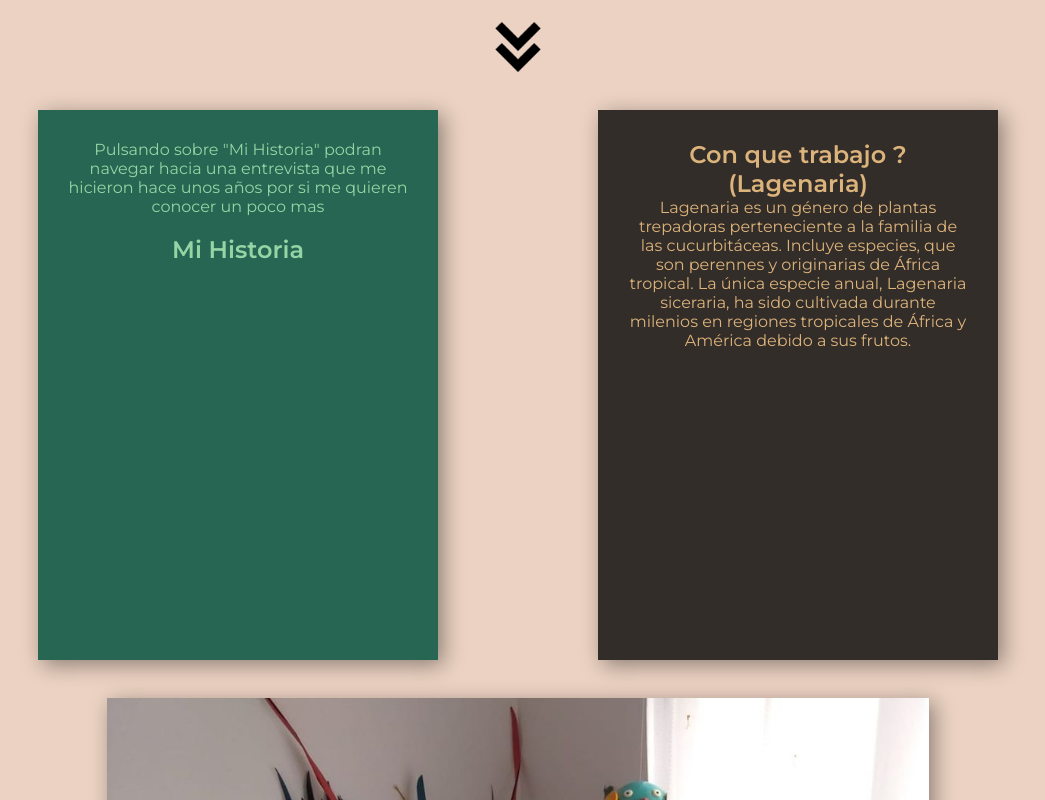
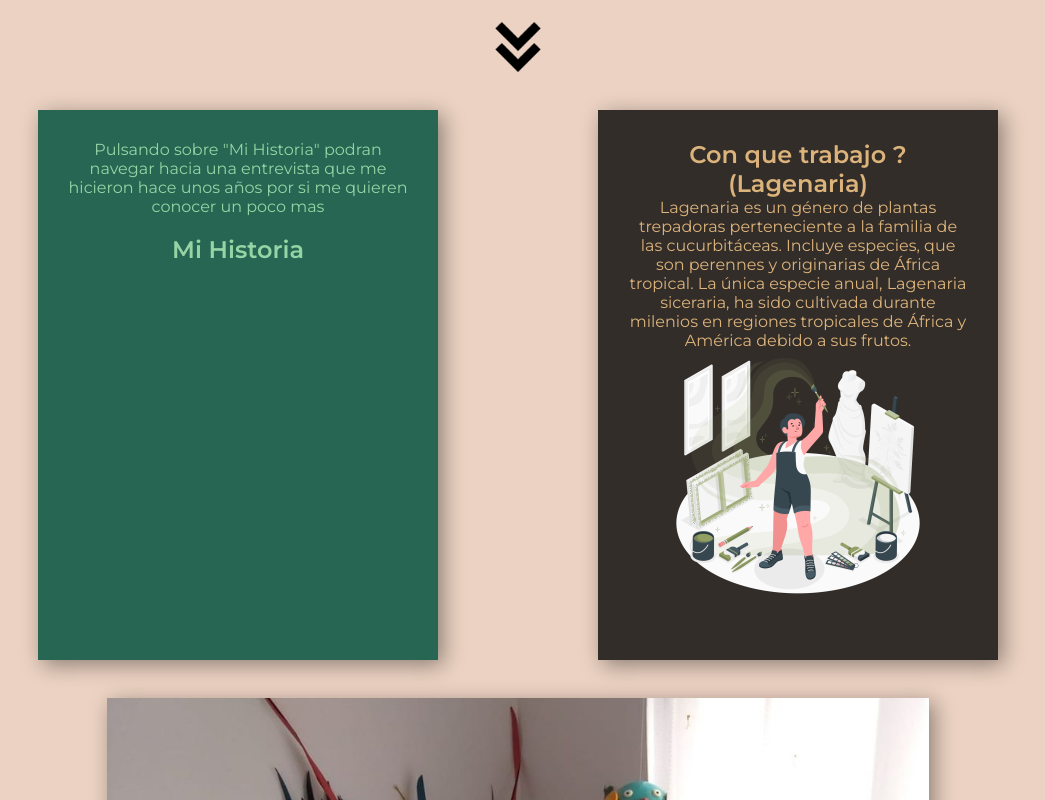
Before and after one commit to FerminAded2/comision-36910, a plain HTML site: page index.html in a window 1280 px wide. Shown: the part 485-1285 px from the top of the page, without its empty margins (122-1167 px from the left). Drawn offline with Linux system fonts and the light colour scheme.

Commit message:
cambios en la segunda_rama

```diff
--- a/index.html
+++ b/index.html
@@ -57,6 +57,7 @@
             <div class="lagenaria">
                 <h2> Con que trabajo ? (Lagenaria)</h2>
                 <p>Lagenaria es un género de plantas trepadoras perteneciente a la familia de las cucurbitáceas. Incluye especies, que son perennes y originarias de África tropical. La única especie anual, Lagenaria siceraria, ha sido cultivada durante milenios en regiones tropicales de África y América debido a sus frutos.</p>
+                <img src="imagenes/Artist-amico.png" alt="" width="250px">
             </div>
         </div>
         <br>
```
